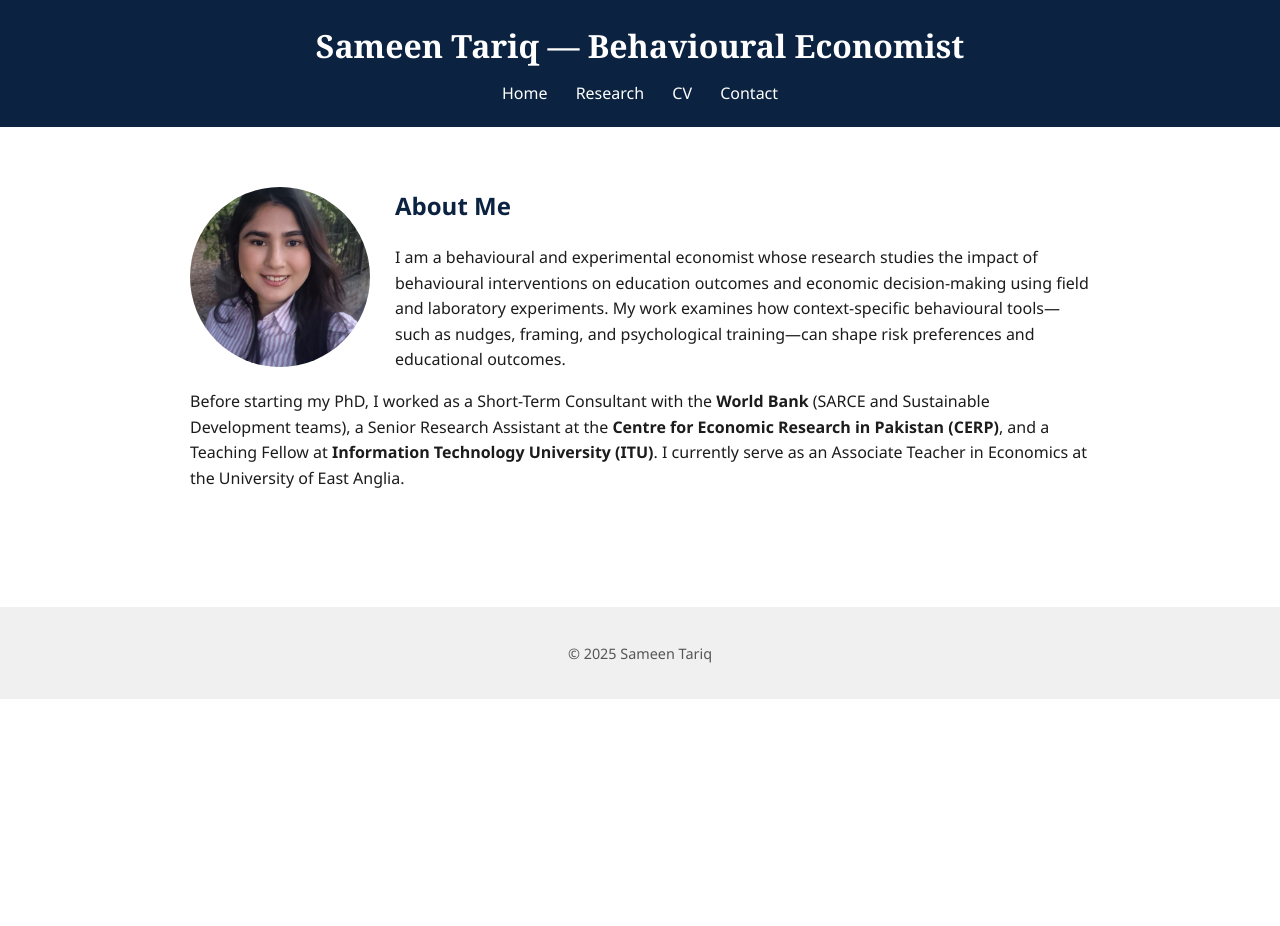
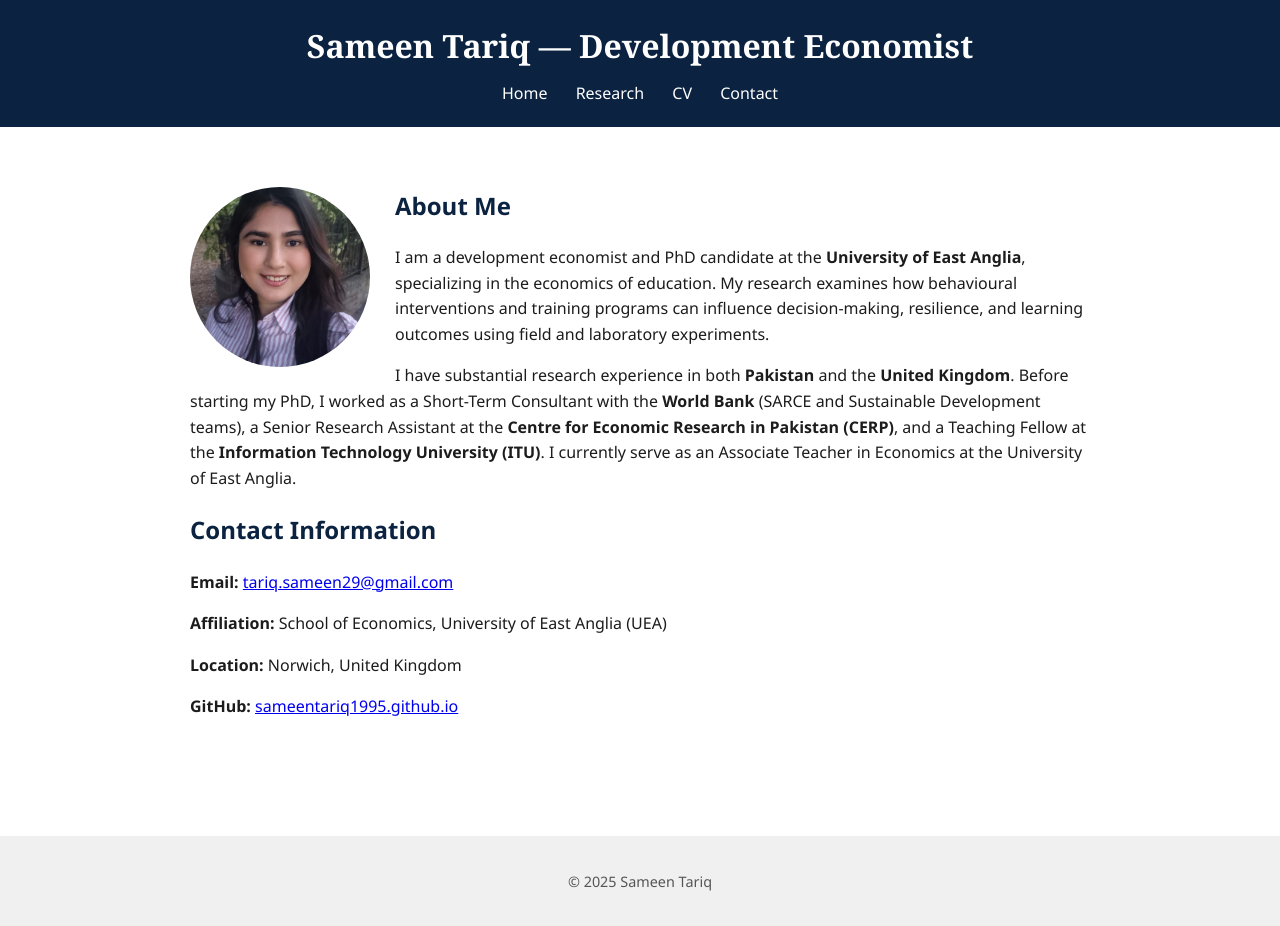
Before and after one commit to SameenTariq1995/sameentariq.github.io, a plain HTML site: page index.html in a window 1280 px wide. Before the commit the page ends 800 px from the top, so only its background shows below. Drawn offline with Linux system fonts and the light colour scheme.

Commit message:
Update index.html

```diff
--- a/index.html
+++ b/index.html
@@ -18,7 +18,7 @@
 
 <body>
 <header>
-    <h1>Sameen Tariq — Behavioural Economist</h1>
+    <h1>Sameen Tariq — Development Economist</h1>
     <nav>
         <a href="index.html">Home</a>
         <a href="research.html">Research</a>
@@ -32,10 +32,18 @@
     <img src="assets/photo.jpg" alt="Sameen Tariq" class="profile-photo">
     <div class="bio">
         <h2>About Me</h2>
-        <p>I am a behavioural and experimental economist whose research studies the impact of behavioural interventions on education outcomes and economic decision-making using field and laboratory experiments. My work examines how context-specific behavioural tools—such as nudges, framing, and psychological training—can shape risk preferences and educational outcomes.</p>
+        <p>I am a development economist and PhD candidate at the <strong>University of East Anglia</strong>, specializing in the economics of education. My research examines how behavioural interventions and training programs can influence decision-making, resilience, and learning outcomes using field and laboratory experiments.</p>
 
-        <p>Before starting my PhD, I worked as a Short-Term Consultant with the <strong>World Bank</strong> (SARCE and Sustainable Development teams), a Senior Research Assistant at the <strong>Centre for Economic Research in Pakistan (CERP)</strong>, and a Teaching Fellow at <strong>Information Technology University (ITU)</strong>. I currently serve as an Associate Teacher in Economics at the University of East Anglia.</p>
+        <p>I have substantial research experience in both <strong>Pakistan</strong> and the <strong>United Kingdom</strong>. Before starting my PhD, I worked as a Short-Term Consultant with the <strong>World Bank</strong> (SARCE and Sustainable Development teams), a Senior Research Assistant at the <strong>Centre for Economic Research in Pakistan (CERP)</strong>, and a Teaching Fellow at the <strong>Information Technology University (ITU)</strong>. I currently serve as an Associate Teacher in Economics at the University of East Anglia.</p>
     </div>
+</section>
+
+<section class="contact-home">
+    <h2>Contact Information</h2>
+    <p><strong>Email:</strong> <a href="mailto:tariq.sameen29@gmail.com">tariq.sameen29@gmail.com</a></p>
+    <p><strong>Affiliation:</strong> School of Economics, University of East Anglia (UEA)</p>
+    <p><strong>Location:</strong> Norwich, United Kingdom</p>
+    <p><strong>GitHub:</strong> <a href="https://sameentariq1995.github.io/sameentariq.github.io/" target="_blank">sameentariq1995.github.io</a></p>
 </section>
 </main>
 
```
